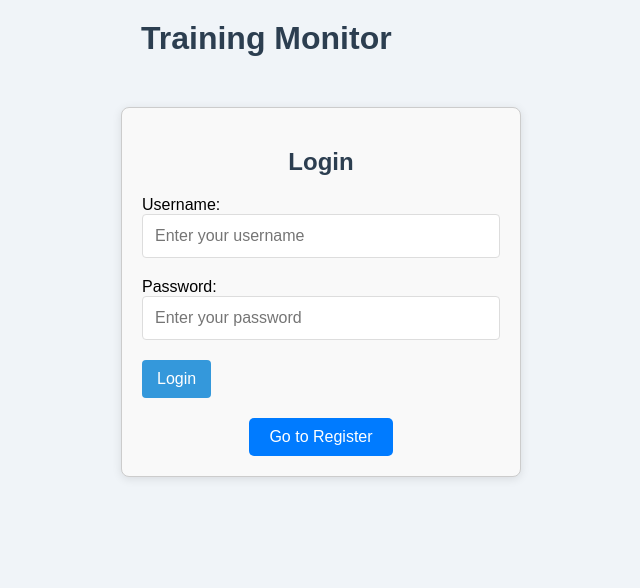
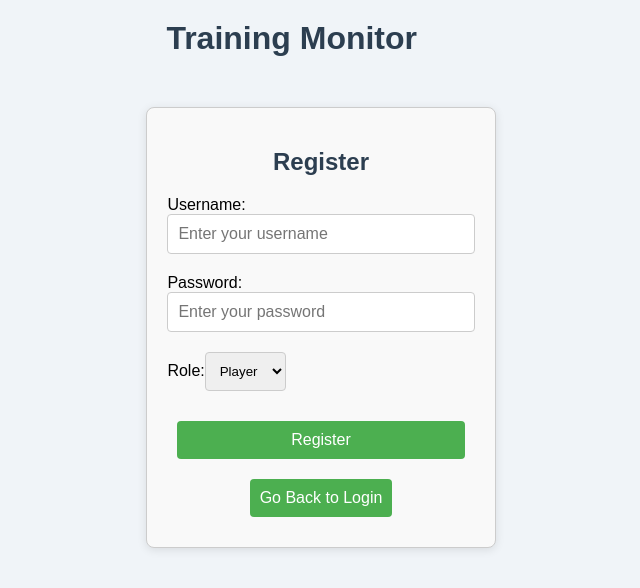
Before and after one commit to Rkomi98/TrainingApp, a React (Create React App) app in the folder training-monitor/: page /TrainingApp/register in a window 1280 px wide. Shown: the top 588 px of the page, without its empty margins (319-959 px from the left). Built offline with nearby package versions, Linux system fonts and the light colour scheme; the HTML template or start-up script is replaced by a standard one.

Commit message:
New file

```diff
--- a/training-monitor/src/App.js
+++ b/training-monitor/src/App.js
@@ -1,40 +1,40 @@
 import React, { useState } from 'react';
+import { BrowserRouter as Router, Route, Routes, Navigate } from 'react-router-dom';
 import Exercises from './components/Exercises';
 import Login from './components/Login';
-import Register from './components/Register'; // Add Register component
+import Register from './components/Register';
 import './App.css';
 
 function App() {
   const [userName, setUserName] = useState('');
-  const [isRegistered, setIsRegistered] = useState(true); // To toggle between login and register
 
   const handleLogin = (name) => {
     setUserName(name);
   };
 
-  const toggleRegister = () => {
-    setIsRegistered(!isRegistered);
-  };
-
   return (
+    <Router basename="/TrainingApp">
       <div className="App">
         <header>
           <h1>Training Monitor</h1>
         </header>
 
         <main>
-        {userName ? (
-          // Show exercises component once the user logs in
-          <Exercises userName={userName} />
-        ) : isRegistered ? (
-          // Show Login if the user is already registered
-          <Login onLogin={handleLogin} onToggle={toggleRegister} />
-        ) : (
-          // Show Register if the user is not registered
-          <Register onRegister={handleLogin} onToggle={toggleRegister} />
-        )}
+          <Routes>
+            <Route path="/login" element={
+              userName ? <Navigate to="/exercises" /> : <Login onLogin={handleLogin} />
+            } />
+            <Route path="/register" element={
+              userName ? <Navigate to="/exercises" /> : <Register onRegister={handleLogin} />
+            } />
+            <Route path="/exercises" element={
+              userName ? <Exercises userName={userName} /> : <Navigate to="/login" />
+            } />
+            <Route path="/" element={<Navigate to="/login" />} />
+          </Routes>
         </main>
       </div>
+    </Router>
   );
 }
 
--- a/training-monitor/src/components/Register.js
+++ b/training-monitor/src/components/Register.js
@@ -1,11 +1,13 @@
 import React, { useState } from 'react';
 import axios from 'axios';
+import { useNavigate } from 'react-router-dom';
 
 const Register = () => {
   const [name, setName] = useState('');
   const [password, setPassword] = useState('');
   const [role, setRole] = useState('player'); // Default role
   const [errorMessage, setErrorMessage] = useState(''); // State to hold error messages
+  const navigate = useNavigate();
 
   const handleRegister = async (e) => {
     e.preventDefault();
@@ -16,7 +18,7 @@ const Register = () => {
         role,
       });
       alert(response.data); // Show success message
-      window.location.href = '/login'; // Redirect to login page
+      navigate('/login');
     } catch (error) {
       // Display the error message returned from the backend
       const message = error.response?.data || 'An error occurred. Please try again.';
@@ -58,7 +60,7 @@ const Register = () => {
         {errorMessage && <p className="error-message">{errorMessage}</p>} {/* Show error message if exists */}
         <button type="submit">Register</button>
       </form>
-      <button className="back-to-login" onClick={() => (window.location.href = '/login')}>
+      <button className="back-to-login" onClick={() => navigate('/login')}>
         Go Back to Login
       </button> {/* Go back to login */}
     </div>
```
Also changed, not shown: 7 other files (tests, documents, lock files or other folders). Lines whose indentation alone changed are shown as unchanged.
